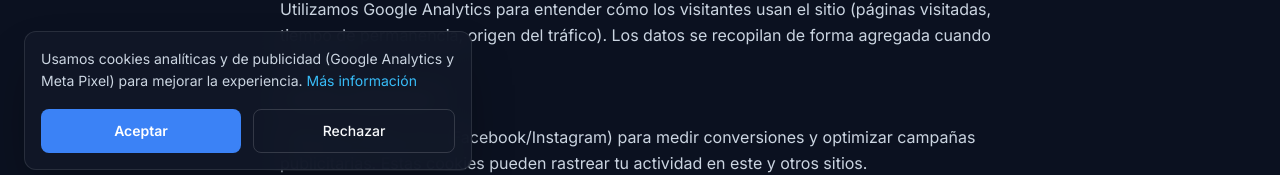
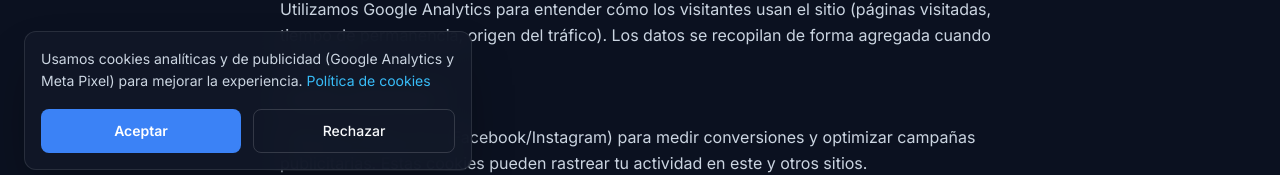
Before and after one commit to martingomez3555-hash/landing-demo, a Next.js app: page /cookies in a window 1280 px wide. Shown: the part 606-781 px from the top of the page. Built offline with nearby package versions, Linux system fonts and the light colour scheme; no server answers.

Commit message:
fix: seo - link descriptivo cookies

```diff
--- a/components/CookieBanner.tsx
+++ b/components/CookieBanner.tsx
@@ -44,7 +44,7 @@ export function CookieBanner() {
           href="/cookies"
           className="text-accent-sky underline-offset-2 hover:underline"
         >
-          Más información
+          Política de cookies
         </Link>
       </p>
       <div className="mt-4 flex flex-col gap-2 sm:flex-row sm:gap-3">
```
